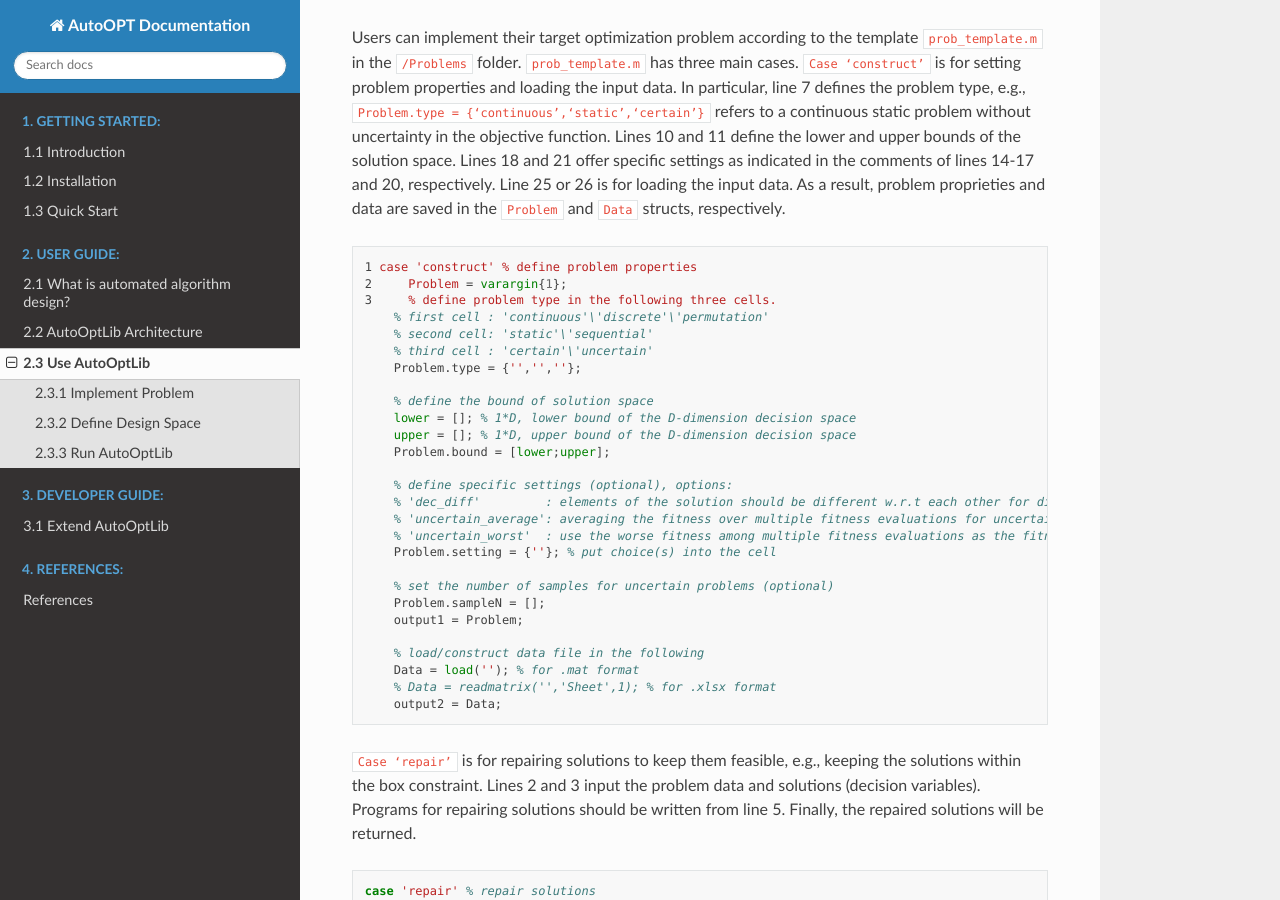
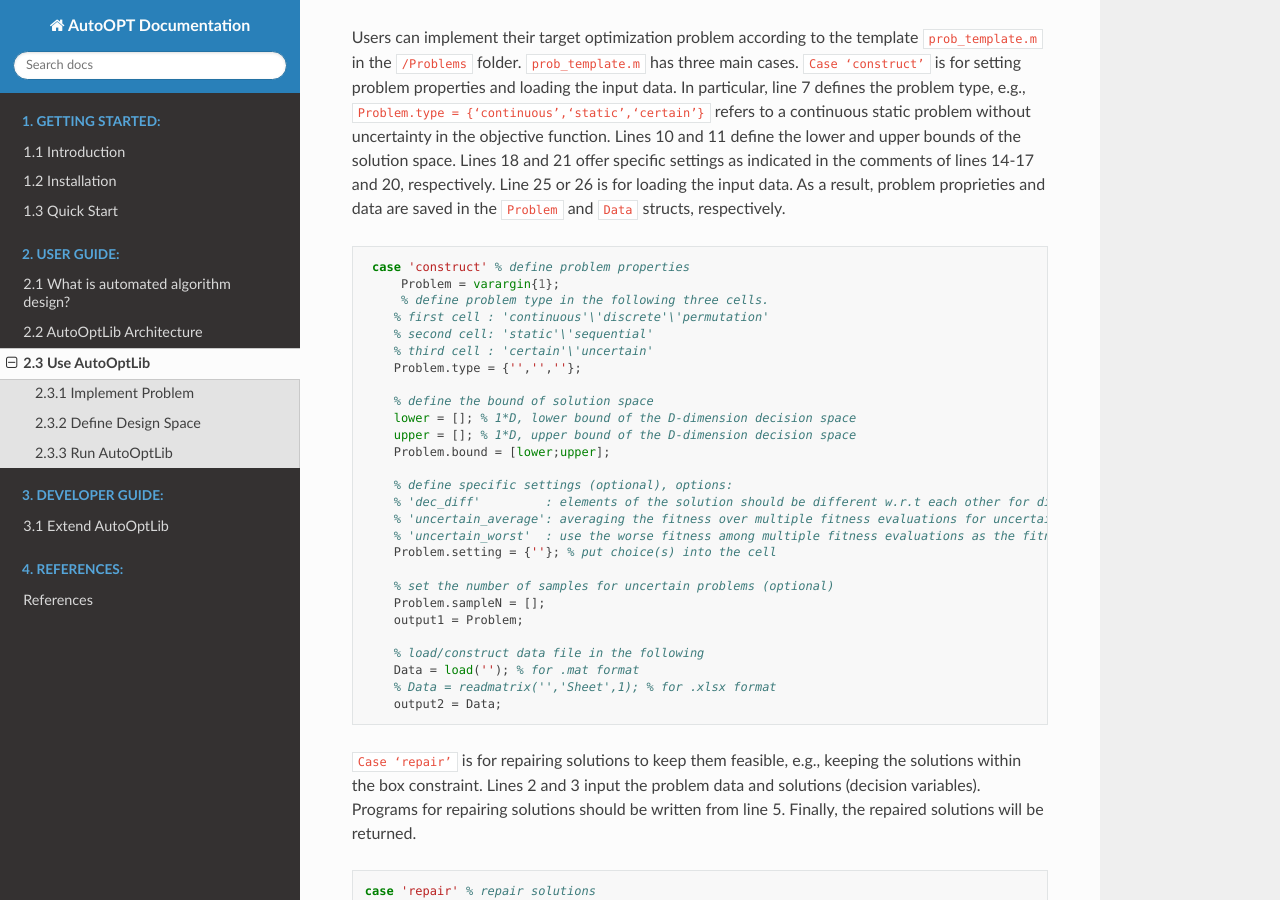
Before and after one commit to 524130120/AutoOPT, a Sphinx documentation site: the page built from source/UserGuide/Use_AutoOptLib.md, in a window 1280 px wide and 900 px high, scrolled down 358 px. Built offline with Sphinx 7.4.7 and the Read the Docs theme 2.0.0, drawn with Linux system fonts in a browser that asks for light colours.

Commit message:
Update Use_AutoOptLib.md

````diff
--- a/source/UserGuide/Use_AutoOptLib.md
+++ b/source/UserGuide/Use_AutoOptLib.md
@@ -17,9 +17,9 @@
 are saved in the `Problem` and `Data` structs, respectively.
 
 ```matlab
-1 case 'construct' % define problem properties
-2     Problem = varargin{1};
-3     % define problem type in the following three cells.
+ case 'construct' % define problem properties
+     Problem = varargin{1};
+     % define problem type in the following three cells.
     % first cell : 'continuous'\'discrete'\'permutation'
     % second cell: 'static'\'sequential'
     % third cell : 'certain'\'uncertain'
````
